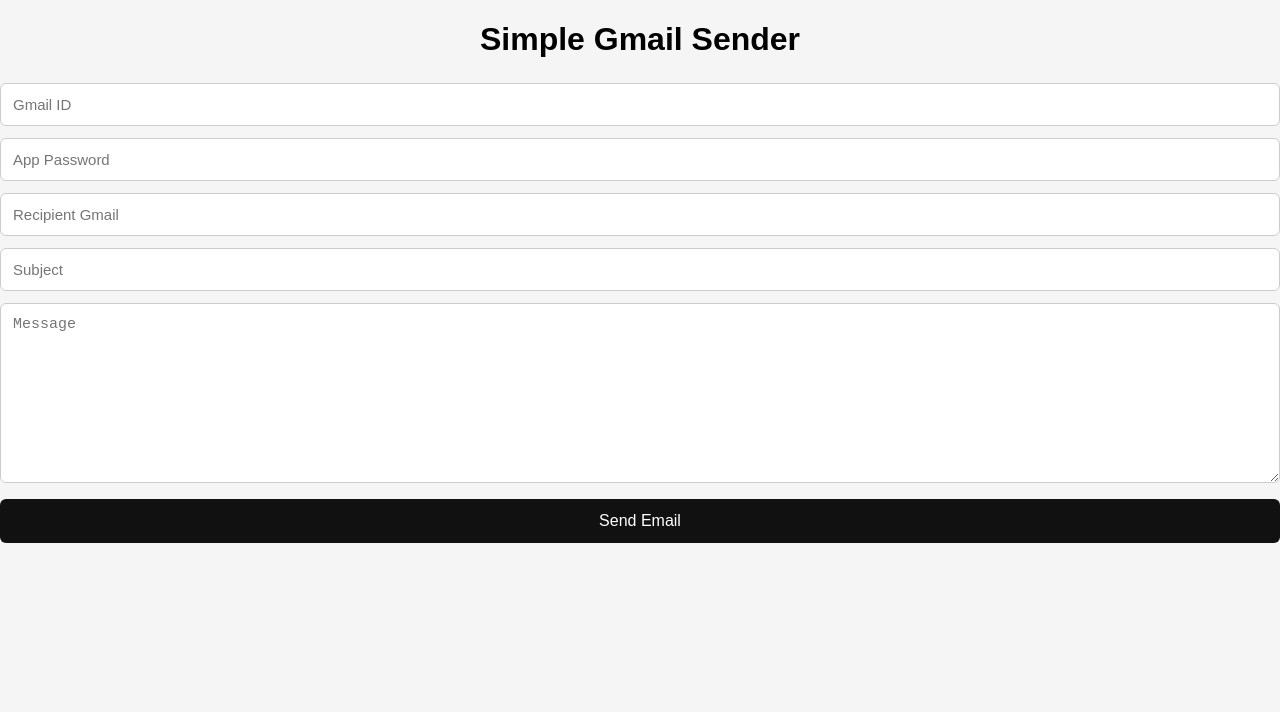
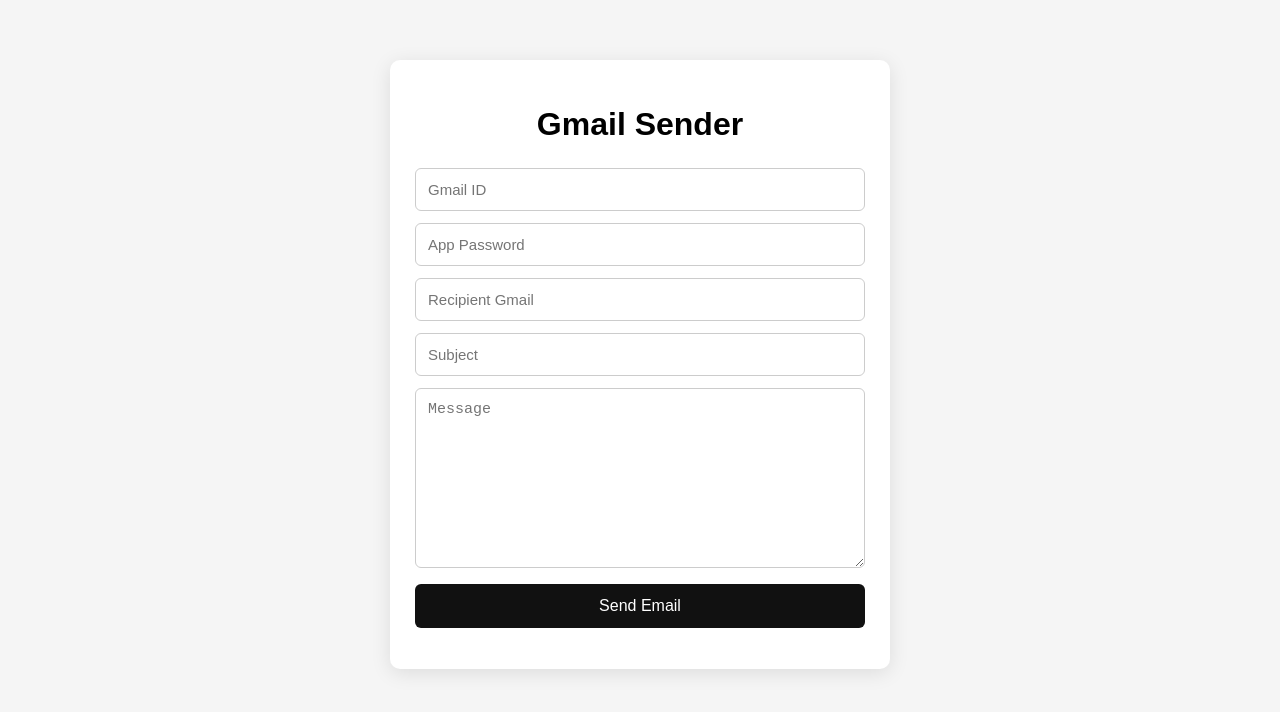
Before and after one commit to deepanshulodhi79-sudo/bahubaliii, a Next.js app: page / in a window 1280 px wide. Shown: the top 712 px of the page. Built offline with nearby package versions, Linux system fonts and the light colour scheme.

Commit message:
Update page.js

```diff
--- a/app/page.js
+++ b/app/page.js
@@ -14,7 +14,7 @@ export default function Home() {
     setStatus("Sending...");
 
     try {
-      const res = await fetch("/api/send", {
+      const response = await fetch("/api/send", {
         method: "POST",
         headers: {
           "Content-Type": "application/json",
@@ -28,12 +28,12 @@ export default function Home() {
         }),
       });
 
-      const data = await res.json();
+      const data = await response.json();
 
       if (data.success) {
-        setStatus("Email sent!");
+        setStatus("Email sent successfully!");
       } else {
-        setStatus(data.error);
+        setStatus(data.error || "Failed to send email.");
       }
     } catch (error) {
       setStatus(error.message);
@@ -41,10 +41,11 @@ export default function Home() {
   }
 
   return (
-    <main>
-      <h1>Simple Gmail Sender</h1>
+    <main className="container">
+      <h1>Gmail Sender</h1>
 
       <input
+        type="email"
         placeholder="Gmail ID"
         value={senderEmail}
         onChange={(e) => setSenderEmail(e.target.value)}
@@ -58,12 +59,14 @@ export default function Home() {
       />
 
       <input
+        type="email"
         placeholder="Recipient Gmail"
         value={recipient}
         onChange={(e) => setRecipient(e.target.value)}
       />
 
       <input
+        type="text"
         placeholder="Subject"
         value={subject}
         onChange={(e) => setSubject(e.target.value)}
```
